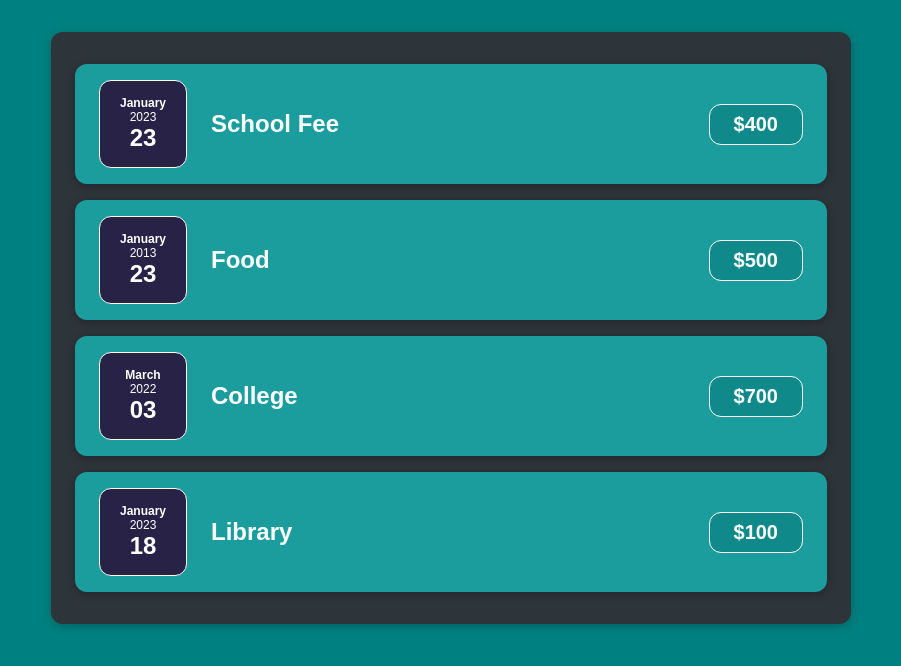
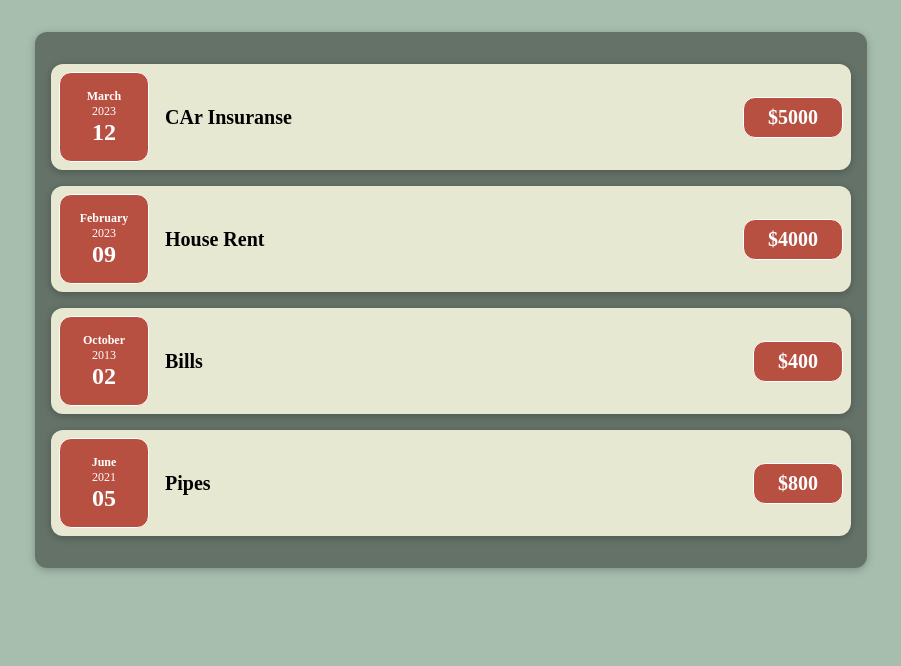
Before and after one commit to Shoaib4343/React, a React (Create React App) app in the folder TeachGun/application/: page / in a window 1280 px wide. Shown: the top 666 px of the page, without its empty margins (189-1090 px from the left). Built offline with nearby package versions, Linux system fonts and the light colour scheme.

Commit message:
Nested Components

```diff
--- a/TeachGun/application/src/App.js
+++ b/TeachGun/application/src/App.js
@@ -1,35 +1,45 @@
-import React from "react";
-import Expense from "./Components/Expense/Expense";
+import React from 'react'
+import Expense from './Components/Expense/Expense'
 
 const App = () => {
+
     const expense = [
         {
-      expenseDate: new Date(2022, 12, 23),
-      expenseTittle: "School Fee",
-      expenseAmount: 400,
+            id : 'e1',
+            expense_date : new Date(2023, 2, 12) ,
+            expense_tittle : "CAr Insuranse",
+            expense_price : 5000,
         },
         {
-      expenseDate: new Date(2012, 12, 23),
-      expenseTittle: "Food ",
-      expenseAmount: 500,
+            id : 'e2',
+            expense_date : new Date(2023, 1, 9) ,
+            expense_tittle : "House Rent",
+            expense_price : 4000,
         },
         {
-      expenseDate: new Date(2022, 2, 3),
-      expenseTittle: "College",
-      expenseAmount: 700,
+            id : 'e3',
+            expense_date : new Date(2013, 9, 2) ,
+            expense_tittle : "Bills",
+            expense_price : 400,
         },
         {
-      expenseDate: new Date(2022, 12, 18),
-      expenseTittle: "Library",
-      expenseAmount: 100,
+            id : 'e4',
+            expense_date : new Date(2021, 5, 5) ,
+            expense_tittle : "Pipes",
+            expense_price : 800,
         },
-  ];
+
+    ]
+
 
   return (
+
     <div>
-      <Expense items={expense} />
+        <Expense arr={expense} />
+
+
     </div>
-  );
-};
+  )
+}
 
-export default App;
+export default App
--- a/TeachGun/application/src/Components/Expense/Expense.css
+++ b/TeachGun/application/src/Components/Expense/Expense.css
@@ -1,7 +1,9 @@
 .expense{
+    background-color: rgba(0, 0, 0, 0.4);
+    backdrop-filter: blur(4px);
     padding: 1rem;
-    background-color: rgb(45, 52, 58);
     margin: 2rem auto;
     width: 50rem;
     max-width: 95%;
+
 }
--- /dev/null
+++ b/TeachGun/application/src/Components/Expense/Expense.js
@@ -0,0 +1,36 @@
+import React from 'react'
+import './Expense.css';
+import ExpenseItems from './ExpenseItems';
+import Card from '../Ui/Card';
+
+const Expense = (props) => {
+  return (
+    <Card className='expense'>
+        <ExpenseItems
+            date={props.arr[0].expense_date}
+            tittle={props.arr[0].expense_tittle}
+            price={props.arr[0].expense_price}
+        />
+
+         <ExpenseItems
+            date={props.arr[1].expense_date}
+            tittle={props.arr[1].expense_tittle}
+            price={props.arr[1].expense_price}
+        />
+
+         <ExpenseItems
+            date={props.arr[2].expense_date}
+            tittle={props.arr[2].expense_tittle}
+            price={props.arr[2].expense_price}
+        />
+
+        <ExpenseItems
+            date={props.arr[3].expense_date}
+            tittle={props.arr[3].expense_tittle}
+            price={props.arr[3].expense_price}
+        />
+    </Card>
+  )
+}
+
+export default Expense
--- a/TeachGun/application/src/Components/Expense/Expense.jsx
+++ /dev/null
@@ -1,35 +0,0 @@
-import React from "react";
-import ExpenseItems from "./ExpenseItems";
-import './Expense.css'
-import Card from "../UI/Card";
-
-const Expense = (Props) => {
-  return (
-    <Card className="expense">
-      <ExpenseItems
-        expenseDate={Props.items[0].expenseDate}
-        expenseTittle={Props.items[0].expenseTittle}
-        expenseAmount={Props.items[0].expenseAmount}
-      />
-      <ExpenseItems
-        expenseDate={Props.items[1].expenseDate}
-        expenseTittle={Props.items[1].expenseTittle}
-        expenseAmount={Props.items[1].expenseAmount}
-      />
-
-      <ExpenseItems
-        expenseDate={Props.items[2].expenseDate}
-        expenseTittle={Props.items[2].expenseTittle}
-        expenseAmount={Props.items[2].expenseAmount}
-      />
-
-      <ExpenseItems
-        expenseDate={Props.items[3].expenseDate}
-        expenseTittle={Props.items[3].expenseTittle}
-        expenseAmount={Props.items[3].expenseAmount}
-      />
-    </Card>
-  );
-};
-
-export default Expense;
--- a/TeachGun/application/src/Components/Expense/ExpenseDate.css
+++ b/TeachGun/application/src/Components/Expense/ExpenseDate.css
@@ -1,23 +1,25 @@
-.expenseDate{
+.expense_date{
+    background-color: #B85042;
     display: flex;
     flex-direction: column;
     width: 5.5rem;
     height: 5.5rem;
     border: 1px solid white;
-    background-color: rgb(39, 34, 70);
     color: white;
     border-radius: 12px;
     align-items: center;
     justify-content: center;
 }
-.expenseDate__month{
+.expense_date__month{
     font-size: .75rem;
     font-weight: bold;
 }
-.expenseDate__year{
+
+.expense_date__year{
     font-size: .75rem;
+
 }
-.expenseDate__day{
+.expense_date__day{
     font-size: 1.5rem;
     font-weight: bold;
 }
--- a/TeachGun/application/src/Components/Expense/ExpenseDate.js
+++ b/TeachGun/application/src/Components/Expense/ExpenseDate.js
@@ -1,20 +1,18 @@
-import React from 'react'
+import React from "react";
 import './ExpenseDate.css'
-const ExpenseDate = (Props) => {
-    const year = Props.expenseDate.getFullYear();
-    const month = Props.expenseDate.toLocaleString('en-US', {month: 'long'});
-    const day = Props.expenseDate.toLocaleString('en-US', {day: '2-digit'})
+
+const ExpenseDate = (props) => {
+  const year = props.date.getFullYear();
+  const month = props.date.toLocaleString("en-us", { month: "long" });
+  const day = props.date.toLocaleString("en-US", { day: "2-digit" });
+
   return (
+    <div className="expense_date">
+      <div className="expense_date__month">{month}</div>
+      <div className="expense_date__year">{year}</div>
+      <div className="expense_date__day">{day}</div>
+    </div>
+  );
+};
 
-    <>
-        <div className="expenseDate">
-            <div className='expenseDate__month'>{month}</div>
-            <div className='expenseDate__year'>{year} </div>
-            <div className='expenseDate__day'>{day} </div>
-        </div>
-    </>
-
-  )
-}
-
-export default ExpenseDate
+export default ExpenseDate;
--- a/TeachGun/application/src/Components/Expense/ExpenseItems.css
+++ b/TeachGun/application/src/Components/Expense/ExpenseItems.css
@@ -1,53 +1,55 @@
-.expenseItems{
+:root{
+    --black: rgb(29, 29, 29);
+    --white: #ffffff
+}
+
+.expense_item{
+    background-color: #E7E8D1;
     display: flex;
     justify-content: space-between;
     align-items: center;
-    padding: 1rem 1.5rem;
-    margin: 1rem 0.5rem;
-    background-color: rgb(27, 157, 157);
+    padding: 0.5rem;
+    margin: 1rem 0;
 }
 
-.expenseItems__description{
+.expense_itme__description{
     display: flex;
+    flex-direction: column;
     gap: 1rem;
-    flex-direction: column;
     align-items: flex-end;
     flex-flow: column-reverse;
-   justify-content: flex-start;
-   flex: 1;
+    justify-content: flex-start;
+    flex: 1;
+}
+.expense_item h2{
+    font-size: 1rem;
+    flex: 1;
+    margin: 0 1rem;
 }
 
-.expenseItems h2{
-    color: white;
-    font-size: 1rem;
-    flex: 1;
-    margin: 0 ;
-}
-
-.expenseItem__price{
+.expense_item__price{
     font-size: 1rem;
     font-weight: bold;
-    color: white;
-    background-color: rgb(15, 137, 137);
-    border: 1px solid white;
-    padding: 0.5rem;
+    /* background-color: #A7BEAE; */
+    background-color: #B85042;
+    padding: .5rem;
     border-radius: 12px;
+    color: var(--white);
+    border: 1px solid var(--white) ;
 }
 
 @media (min-width: 580px){
-    .expenseItems__description{
+    .expense_itme__description{
         flex-direction: row;
         align-items: center;
         justify-content: flex-start;
         flex: 1;
     }
-    .expenseItems__description h2{
-        font-size: 1.5rem;
-        margin: 1rem 1.5rem ;
+    .expense_itme__description h2{
+        font-size: 1.25rem;
     }
-    .expenseItem__price {
+    .expense_item__price{
         font-size: 1.25rem;
         padding: .5rem 1.5rem;
-
     }
 }
--- a/TeachGun/application/src/Components/Expense/ExpenseItems.js
+++ b/TeachGun/application/src/Components/Expense/ExpenseItems.js
@@ -1,23 +1,21 @@
 import React from 'react'
 import './ExpenseItems.css'
-import ExpenseDate from './ExpenseDate';
-import Card from '../UI/Card';
+import ExpenseDate from './ExpenseDate'
+import Card from '../Ui/Card'
 
-const ExpenseItems = (Props) => {
+const ExpenseItems = (props) => {
 
   return (
-    <div>
-        <Card className="expenseItems">
+    <Card className="expense_item">
+        <ExpenseDate  date={props.date}/>
 
-            <ExpenseDate expenseDate={ Props.expenseDate } />
+        {/* <div>{props.date.toLocaleString('en-US',{ month:'long', year:'numeric', day:'2-digit'})}</div> */}
+        <div className="expense_itme__description">
+            <h2>{props.tittle}</h2>
+            <div className="expense_item__price">${props.price}</div>
+        </div>
+    </Card>
 
-            <div className="expenseItems__description">
-                <h2>{ Props.expenseTittle }</h2>
-                <div className="expenseItem__price">${ Props.expenseAmount }</div>
-
-            </div>
-        </Card>
-    </div>
   )
 }
 
--- a/TeachGun/application/src/Components/UI/Card.css
+++ b/TeachGun/application/src/Components/UI/Card.css
@@ -1,5 +1,4 @@
 .card{
+    box-shadow: 0 2px 8px rgba(0, 0, 0, 0.25);
     border-radius: 12px;
-    box-shadow: 0px 2px 8px rgba(0, 0, 0, 0.25);
-
 }
--- a/TeachGun/application/src/Components/UI/Card.js
+++ b/TeachGun/application/src/Components/UI/Card.js
@@ -1,9 +1,12 @@
-import React from "react";
-import "./Card.css";
-const Card = (Props) => {
-  const classes = "card " + Props.className;
+import React from 'react'
+import './Card.css';
 
-  return <div className={classes}>{Props.children}</div>;
-};
 
-export default Card;
+const Card = (props) => {
+    const classess = 'card ' + props.className;
+  return (
+    <div className={classess}>{props.children} </div>
+  )
+}
+
+export default Card
--- a/TeachGun/application/src/index.css
+++ b/TeachGun/application/src/index.css
@@ -1,10 +1,3 @@
-*{
-  box-sizing: border-box;
+body{
+    background-color: #A7BEAE;
 }
-html{
-  font-family: sans-serif;
-}
-body{
-  margin: 0;
-  background-color: teal;
-}
```
Also changed, not shown: TeachGun/application/src/index.js (+2 -7 lines). Lines whose indentation alone changed are shown as unchanged.
